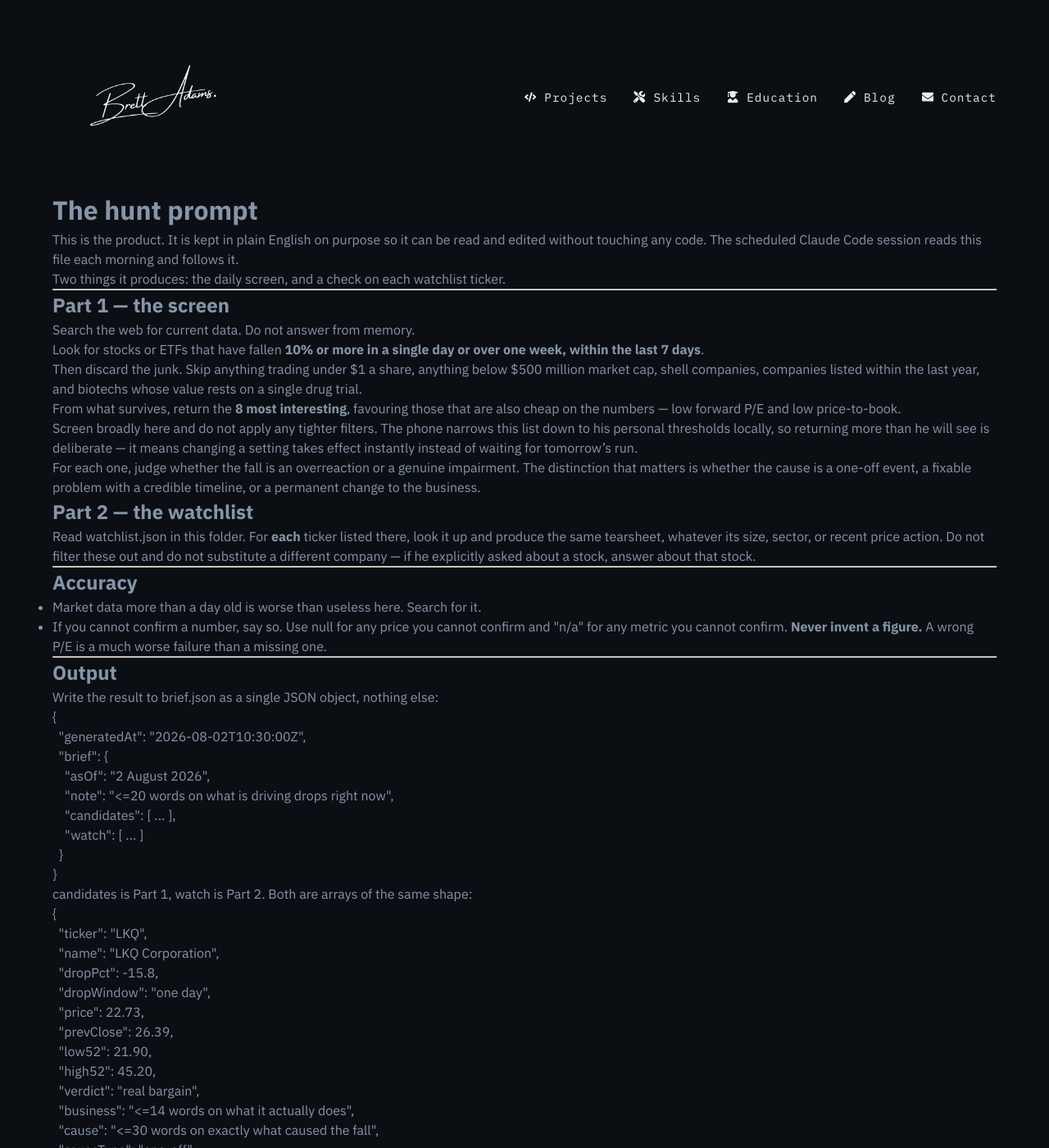
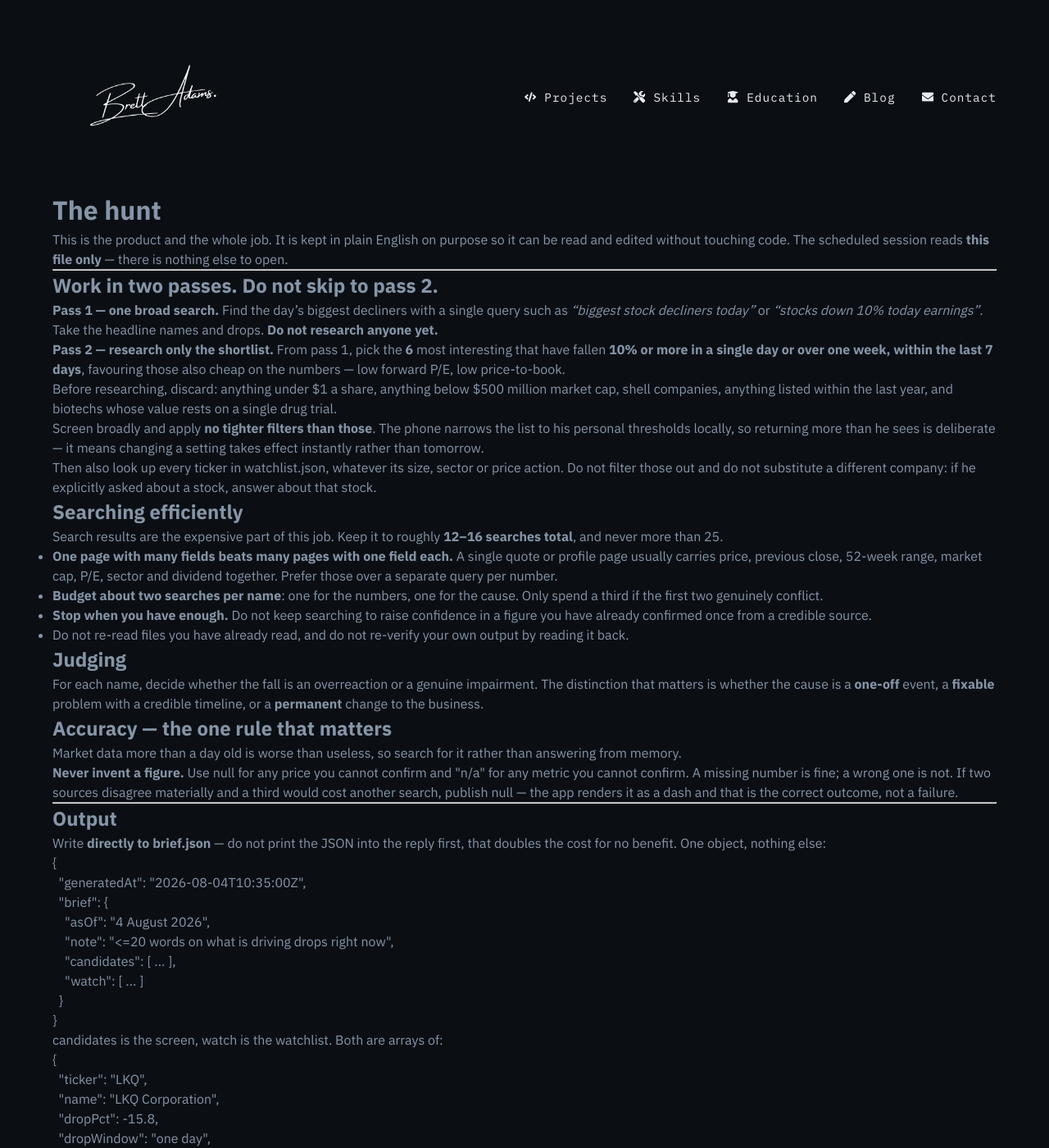
Before and after one commit to brettadams0/brettadams0.github.io, a Jekyll site: the page built from bargain-hunt/hunt/PROMPT.md, in a window 1280 px wide and 1400 px high. Shown: the whole window at 82% size. Built offline with Jekyll 4.4.1, drawn with Linux system fonts in a browser that asks for light colours; our own code applies the rules of GitHub Pages for plain Markdown files; some of the changed text lies outside the part shown.

Commit message:
Make the morning run cheaper without weakening the brief
The run costs quota on the Claude subscription every weekday, and search
results dominate it — each result page becomes input tokens. Changes, in
rough order of impact:

- Two passes. One broad search for the day's decliners, then research only
  the shortlist. Previously the model could deep-dive names it later threw
  away.
- An explicit search budget: ~12-16, hard ceiling 25, with a stated
  preference for one quote page carrying many fields over a query per
  number. Learned from running this by hand: field-by-field research
  produced contradictory figures AND burned the budget.
- Stop-when-confirmed, and no reading back files or output already written.
- Write the JSON straight to the file instead of printing it into the reply
  first, which doubled output cost for nothing.
- PROMPT.md and RUN.md merge into one file, so the run reads one thing.
  RUN.md is deleted.
- The Routine no longer clones this repo. It curls the two files it needs
  and does a --depth 1 --single-branch clone of the data branch, which
  holds a single file. Cloning a Jekyll portfolio with images and blog
  posts to read two markdown files was pure waste.
- Screen 6 candidates rather than 8. The phone shows at most 5.
- Five runs a week rather than seven: Tuesday to Saturday covers all five
  trading sessions, while Sunday and Monday would only re-report Friday's
  close.

That last one changes what "stale" means, so the marker moves from 36 to 60
hours. The Saturday-to-Tuesday gap is deliberate, and over a weekend
Friday's close IS the freshest data — at 36 hours the warning cried wolf
every Sunday and Monday. At 60 it still means a run was genuinely missed.
Test added for the 48-hour weekend gap.

Co-Authored-By: Claude Opus 5 <noreply@anthropic.com>
Claude-Session: https://claude.ai/code/session_014CgzP2epEZapmRFBZ2TBHR

````diff
--- a/bargain-hunt/hunt/PROMPT.md
+++ b/bargain-hunt/hunt/PROMPT.md
@@ -1,64 +1,81 @@
-# The hunt prompt
+# The hunt
 
-This is the product. It is kept in plain English on purpose so it can be read
-and edited without touching any code. The scheduled Claude Code session reads
-this file each morning and follows it.
-
-Two things it produces: the daily screen, and a check on each watchlist ticker.
+This is the product and the whole job. It is kept in plain English on purpose
+so it can be read and edited without touching code. The scheduled session reads
+**this file only** — there is nothing else to open.
 
 ---
 
-## Part 1 — the screen
+## Work in two passes. Do not skip to pass 2.
 
-Search the web for current data. Do not answer from memory.
+**Pass 1 — one broad search.** Find the day's biggest decliners with a single
+query such as *"biggest stock decliners today"* or *"stocks down 10% today
+earnings"*. Take the headline names and drops. **Do not research anyone yet.**
 
-Look for stocks or ETFs that have fallen **10% or more in a single day or over
-one week, within the last 7 days**.
+**Pass 2 — research only the shortlist.** From pass 1, pick the **6** most
+interesting that have fallen **10% or more in a single day or over one week,
+within the last 7 days**, favouring those also cheap on the numbers — low
+forward P/E, low price-to-book.
 
-Then discard the junk. Skip anything trading under $1 a share, anything below
-$500 million market cap, shell companies, companies listed within the last
-year, and biotechs whose value rests on a single drug trial.
+Before researching, discard: anything under $1 a share, anything below $500
+million market cap, shell companies, anything listed within the last year, and
+biotechs whose value rests on a single drug trial.
 
-From what survives, return the **8 most interesting**, favouring those that are
-also cheap on the numbers — low forward P/E and low price-to-book.
+Screen broadly and apply **no tighter filters than those**. The phone narrows
+the list to his personal thresholds locally, so returning more than he sees is
+deliberate — it means changing a setting takes effect instantly rather than
+tomorrow.
 
-Screen broadly here and do not apply any tighter filters. The phone narrows
-this list down to his personal thresholds locally, so returning more than he
-will see is deliberate — it means changing a setting takes effect instantly
-instead of waiting for tomorrow's run.
-
-For each one, judge whether the fall is an overreaction or a genuine
-impairment. The distinction that matters is whether the cause is a one-off
-event, a fixable problem with a credible timeline, or a permanent change to the
-business.
-
-## Part 2 — the watchlist
-
-Read `watchlist.json` in this folder. For **each** ticker listed there, look it
-up and produce the same tearsheet, whatever its size, sector, or recent price
-action. Do not filter these out and do not substitute a different company —
+Then also look up every ticker in `watchlist.json`, whatever its size, sector or
+price action. Do not filter those out and do not substitute a different company:
 if he explicitly asked about a stock, answer about that stock.
 
----
+## Searching efficiently
 
-## Accuracy
+Search results are the expensive part of this job. Keep it to roughly **12–16
+searches total**, and never more than 25.
 
-- Market data more than a day old is worse than useless here. Search for it.
-- If you cannot confirm a number, say so. Use `null` for any price you cannot
-  confirm and `"n/a"` for any metric you cannot confirm. **Never invent a
-  figure.** A wrong P/E is a much worse failure than a missing one.
+- **One page with many fields beats many pages with one field each.** A single
+  quote or profile page usually carries price, previous close, 52-week range,
+  market cap, P/E, sector and dividend together. Prefer those over a separate
+  query per number.
+- **Budget about two searches per name**: one for the numbers, one for the
+  cause. Only spend a third if the first two genuinely conflict.
+- **Stop when you have enough.** Do not keep searching to raise confidence in a
+  figure you have already confirmed once from a credible source.
+- Do not re-read files you have already read, and do not re-verify your own
+  output by reading it back.
+
+## Judging
+
+For each name, decide whether the fall is an overreaction or a genuine
+impairment. The distinction that matters is whether the cause is a **one-off**
+event, a **fixable** problem with a credible timeline, or a **permanent** change
+to the business.
+
+## Accuracy — the one rule that matters
+
+Market data more than a day old is worse than useless, so search for it rather
+than answering from memory.
+
+**Never invent a figure.** Use `null` for any price you cannot confirm and
+`"n/a"` for any metric you cannot confirm. A missing number is fine; a wrong one
+is not. If two sources disagree materially and a third would cost another
+search, publish `null` — the app renders it as a dash and that is the correct
+outcome, not a failure.
 
 ---
 
 ## Output
 
-Write the result to `brief.json` as a single JSON object, nothing else:
+Write **directly to `brief.json`** — do not print the JSON into the reply first,
+that doubles the cost for no benefit. One object, nothing else:
 
 ```json
 {
-  "generatedAt": "2026-08-02T10:30:00Z",
+  "generatedAt": "2026-08-04T10:35:00Z",
   "brief": {
-    "asOf": "2 August 2026",
+    "asOf": "4 August 2026",
     "note": "<=20 words on what is driving drops right now",
     "candidates": [ ... ],
     "watch": [ ... ]
@@ -66,7 +83,7 @@ Write the result to `brief.json` as a single JSON object, nothing else:
 }
 ```
 
-`candidates` is Part 1, `watch` is Part 2. Both are arrays of the same shape:
+`candidates` is the screen, `watch` is the watchlist. Both are arrays of:
 
 ```json
 {
@@ -99,15 +116,27 @@ Write the result to `brief.json` as a single JSON object, nothing else:
 
 Rules:
 
-- `verdict` must be exactly one of: `"real bargain"`, `"wait and see"`,
-  `"value trap"`.
-- `causeType` must be exactly one of: `"one-off"`, `"fixable"`, `"permanent"`.
+- `verdict` is exactly one of `"real bargain"`, `"wait and see"`, `"value trap"`.
+- `causeType` is exactly one of `"one-off"`, `"fixable"`, `"permanent"`.
 - Prices, `marketCapUsd` and `fwdPe` are plain numbers, never strings.
-- `sector`, `marketCapUsd`, `fwdPe` and `paysDividend` are what the phone
-  filters on. Get them right or use `null` — a `null` is treated as "unknown"
-  and is never silently filtered out.
-- `sector` should be one of `Biotech`, `Crypto & digital assets`,
-  `China-domiciled`, `Airlines`, `Energy`, `Banks` when one of those fits,
-  since those are the sectors he can exclude. Otherwise use a plain
-  description.
-- `generatedAt` is the actual UTC time of the run, in ISO 8601.
+- `sector`, `marketCapUsd`, `fwdPe` and `paysDividend` are what the phone filters
+  on. Get them right or use `null` — `null` means "unknown" and is never
+  silently filtered out.
+- Use one of `Biotech`, `Crypto & digital assets`, `China-domiciled`, `Airlines`,
+  `Energy`, `Banks` for `sector` when one fits, since those are what he can
+  exclude. Otherwise a plain description.
+- `generatedAt` is the real UTC time of the run, ISO 8601.
+- If prices are a previous session's close (a Monday run, say), say so in `note`.
+
+## Publishing
+
+Validate before writing: it parses, `candidates` is non-empty, and every entry
+has an allowed `verdict` and `causeType`.
+
+Then commit `brief.json` and push. **If anything fails, publish nothing and
+stop** — the app keeps showing the previous brief with its real date and a
+"this brief is from Saturday" bar, which degrades honestly. A stale brief
+clearly labelled stale beats a wrong one.
+
+Finish with two or three sentences: how many candidates, and anything that went
+wrong. No summary of the brief itself — he reads that in the app.
````
Also changed, not shown: bargain-hunt/README.md (+34 -7 lines), bargain-hunt/core.js (+7 -1 lines), bargain-hunt/hunt/RUN.md (deleted, +0 -46 lines).
